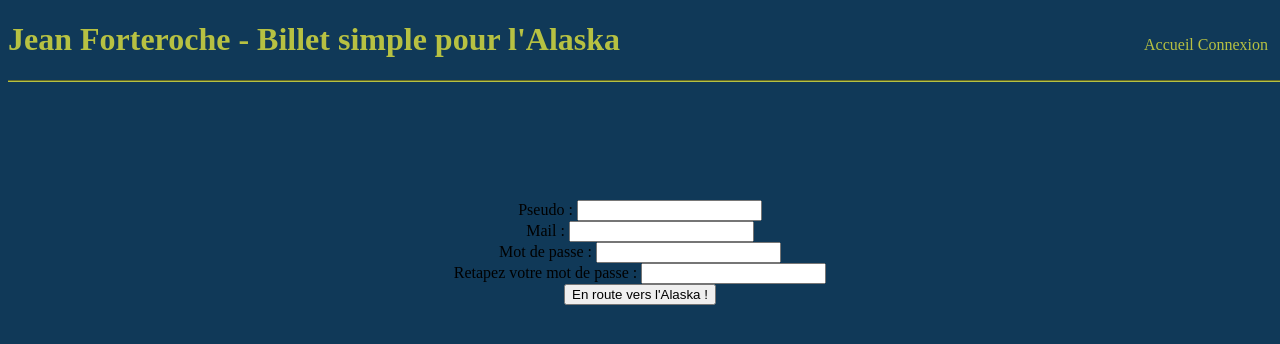
After one commit to AntoineRibal/Project-4-OC, a PHP site: page /front-end/vue_inscription.php in a window 1280 px wide. The commit adds this page. Shown: the top 344 px of the page. Run offline with PHP 8.4, Linux system fonts and the light colour scheme.

Commit message:
second push

```diff
--- /dev/null
+++ b/css/style.css
@@ -0,0 +1,71 @@
+body{
+	background-color: #103958;
+	xbackground-color:red;
+	z-index: 1;
+}
+a{
+	color: inherit; /* blue colors for links too */
+  text-decoration: inherit; /* no underline */
+}
+
+a:visited{
+	color: white; /*    par exp  */
+}
+.entete{
+	color: #b7c142;
+	background-color: #103958;
+	width: 100%;
+	position: fixed;
+	float: left;
+	top: 0%;
+	z-index: 2;
+	border-bottom: 2px #b7c142 groove;
+}
+.menu{
+	float: right;
+	margin-top: -60px;
+	margin-right: 20px;
+
+}
+.menu li{
+	display: inline;
+	list-style-type : none;
+	text-decoration: none;
+}
+.blocTexte{
+	margin:auto;
+	margin-top: 200px;
+	width: 60%;
+	text-align: center;
+}
+.blocTexteMenu{
+	margin:auto;
+	margin-top: 200px;
+	width: 60%;
+	text-align: center;
+	display: flex;
+	justify-content: space-around;
+}
+.blocMenu{
+	height: 150px;
+	width: 150px;
+	background-color: #177db4;
+	text-align: center;
+	line-height: 150px;
+	border-radius: 10%;
+
+}
+
+@media screen and (max-width: 640px) {
+
+	body{
+		font-size: 1.4em;
+
+	}
+	.menu{
+		display: none;
+	}
+	.entete{
+		text-align: center;
+	}
+}
--- /dev/null
+++ b/front-end/index.php
@@ -0,0 +1,3 @@
+<?php
+header('Location: ../../index.php');
+?>
--- /dev/null
+++ b/front-end/vue_header.php
@@ -0,0 +1,9 @@
+<div class='entete'>
+	<h1>Jean Forteroche - Billet simple pour l'Alaska</h1>
+	<nav class="menu">
+		<ul>
+			<a href="../C/c_routeur.php?section=4"><li>Accueil</li></a>
+			<a href="../C/c_routeur.php?section=2"><li>Connexion</li></a>
+		</ul>
+	</nav>
+</div>
--- /dev/null
+++ b/front-end/vue_inscription.php
@@ -0,0 +1,32 @@
+<!DOCTYPE html>
+<html>
+
+<head>
+	<meta charset='utf-8' />
+	<title>Connexion</title>
+	<link rel="stylesheet" type="text/css" href="../V/css/style.css">
+</head>
+<body>
+
+	<?php include('vue_header.php'); ?>
+
+	<div class="blocTexte">
+		<form method='post' action='c_inscription.php'>
+			<label>Pseudo : </label>
+			<input type="text" name="pseudo">
+			<br>
+			<label>Mail : </label>
+			<input type="Mail" name="mail">
+			<br>
+			<label>Mot de passe : </label>
+			<input type="password" name="mdp">
+			<br>
+			<label>Retapez votre mot de passe : </label>
+			<input type="password" name="mdp2">
+			<br>
+			<input type="submit" value="En route vers l'Alaska !">
+		</form>
+	</div>
+
+</body>
+</html>
```
Also changed, not shown: front-end/vue_accueil.php (added, +17 -0 lines), front-end/vue_accueil_co.php (added, +26 -0 lines), front-end/vue_chapitre.php (added, +18 -0 lines), front-end/vue_chapitreCo.php (added, +96 -0 lines), front-end/vue_connexion.php (added, +23 -0 lines), front-end/vue_headerAdmin.php (added, +12 -0 lines), front-end/vue_headerCo.php (added, +9 -0 lines), front-end/vue_menu.php (added, +8 -0 lines), front-end/vue_menu_co.php (added, +7 -0 lines), index.php (+1 -12 lines).
